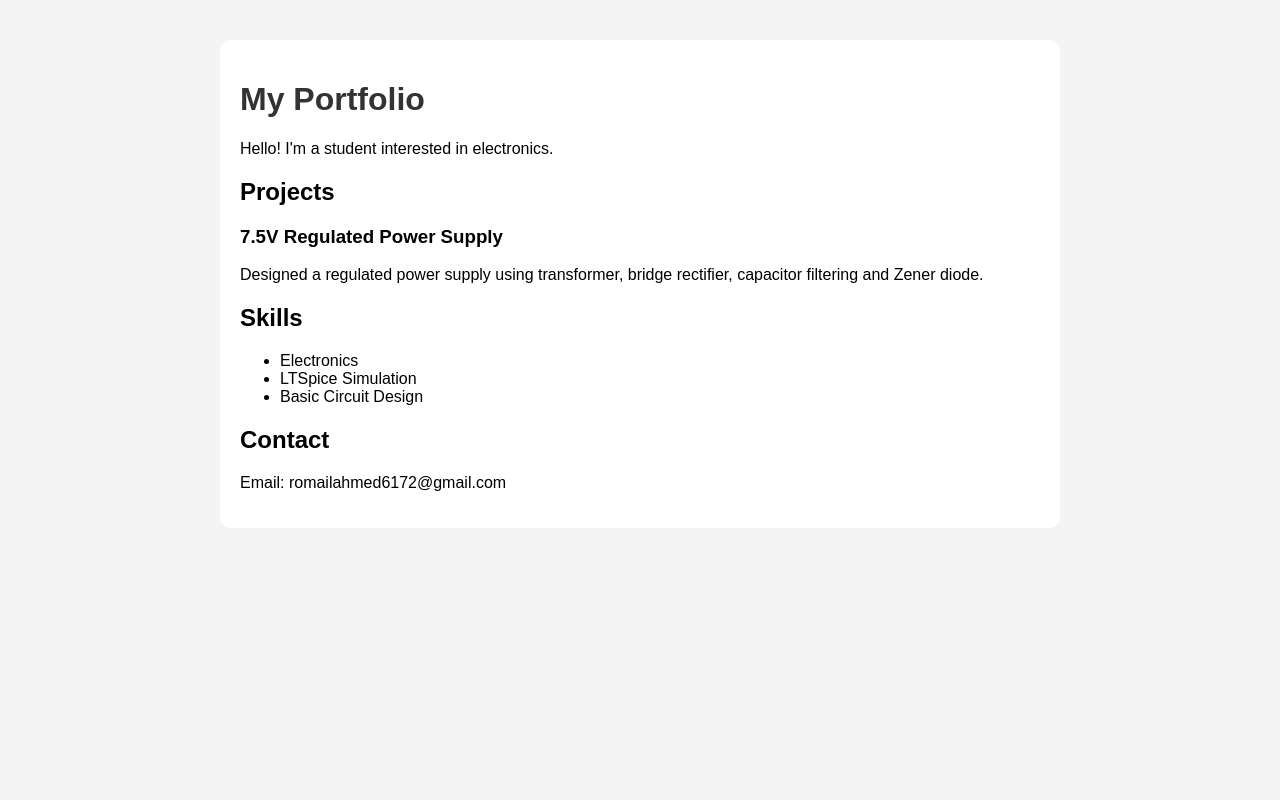
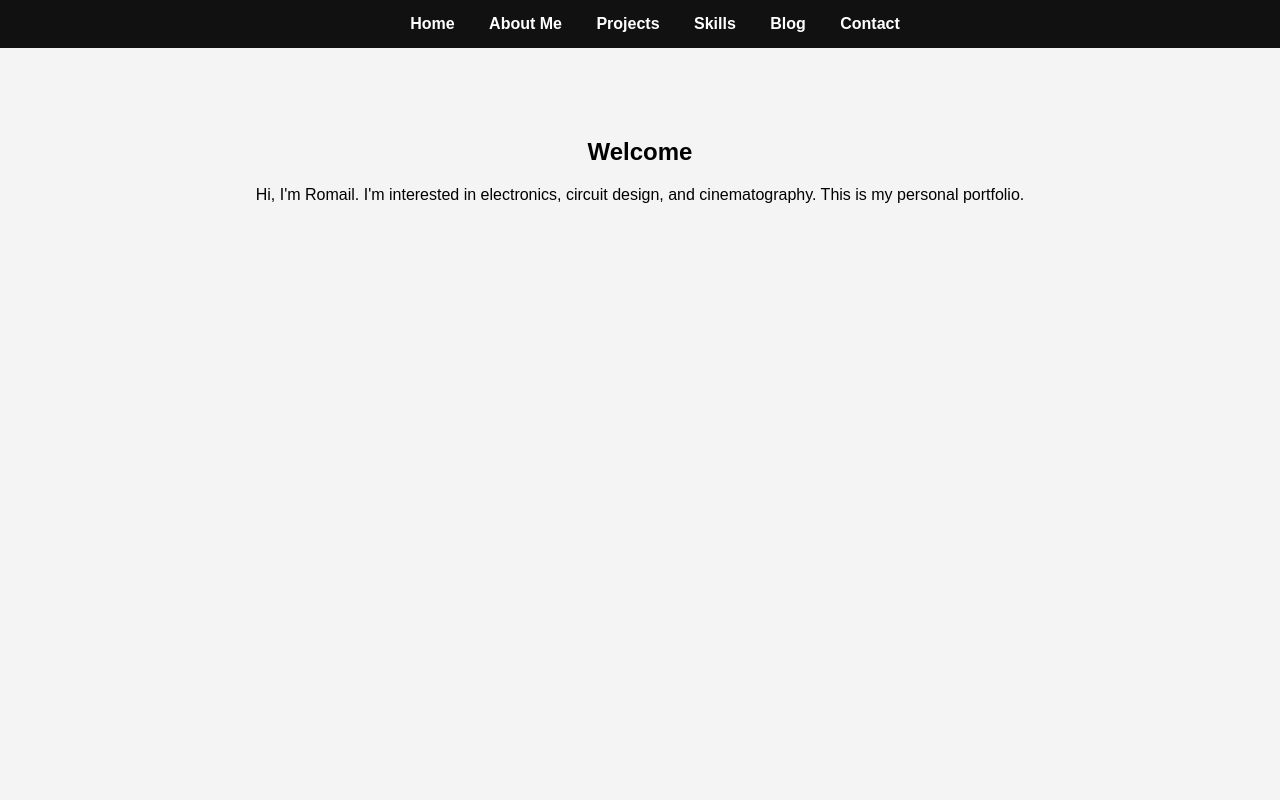
Before and after one commit to romail6621/romail6621.github.io, a plain HTML site: page index.html in a window 1280 px wide. Shown: the top 800 px of the page. Drawn offline with Linux system fonts and the light colour scheme.

Commit message:
Update index.html

````diff
--- a/index.html
+++ b/index.html
@@ -1,28 +1,91 @@
+```html
 <!DOCTYPE html>
-<html>
+<html lang="en">
 <head>
+<meta charset="UTF-8">
+<meta name="viewport" content="width=device-width, initial-scale=1.0">
 <title>My Portfolio</title>
+
 <style>
+
 body{
-font-family: Arial;
-margin:40px;
-background:#f4f4f4;
+    margin:0;
+    font-family:Arial, Helvetica, sans-serif;
+    scroll-behavior:smooth;
+}
+
+/* Navigation Bar */
+
+nav{
+    position:fixed;
+    top:0;
+    width:100%;
+    background:#111;
+    padding:15px;
+    text-align:center;
+}
+
+nav a{
+    color:white;
+    margin:0 15px;
+    text-decoration:none;
+    font-weight:bold;
+}
+
+nav a:hover{
+    color:#00adb5;
+}
+
+/* Sections */
+
+section{
+    padding:100px 20px;
+    min-height:100vh;
 }
 
 .container{
-background:white;
-padding:20px;
-border-radius:10px;
-max-width:800px;
-margin:auto;
+    max-width:900px;
+    margin:auto;
 }
 
-h1{
-color:#333;
+/* Different section colors */
+
+#home{background:#f4f4f4;}
+#about{background:#ffffff;}
+#projects{background:#f4f4f4;}
+#skills{background:#ffffff;}
+#blog{background:#f4f4f4;}
+#contact{background:#ffffff;}
+
+h1,h2{
+    text-align:center;
 }
 
 .project{
-margin-bottom:20px;
+    background:white;
+    padding:20px;
+    margin:15px 0;
+    border-radius:8px;
+    box-shadow:0 2px 5px rgba(0,0,0,0.1);
+}
+
+ul{
+    list-style:none;
+    padding:0;
+}
+
+li{
+    background:#eee;
+    padding:10px;
+    margin:8px 0;
+    border-radius:5px;
+}
+
+footer{
+    text-align:center;
+    padding:20px;
+    background:#111;
+    color:white;
 }
 
 </style>
@@ -30,30 +93,102 @@ margin-bottom:20px;
 
 <body>
 
+<nav>
+<a href="#home">Home</a>
+<a href="#about">About Me</a>
+<a href="#projects">Projects</a>
+<a href="#skills">Skills</a>
+<a href="#blog">Blog</a>
+<a href="#contact">Contact</a>
+</nav>
+
+
+<section id="home">
 <div class="container">
+<h1>Welcome</h1>
+<p style="text-align:center;">
+Hi, I'm Romail. I'm interested in electronics, circuit design,
+and cinematography. This is my personal portfolio.
+</p>
+</div>
+</section>
 
-<h1>My Portfolio</h1>
-<p>Hello! I'm a student interested in electronics.</p>
 
+<section id="about">
+<div class="container">
+<h2>About Me</h2>
+<p>
+I am a student passionate about building electronics projects
+like regulated power supplies and experimenting with camera
+technology such as CinePi systems. I enjoy learning how
+hardware and filmmaking technology work.
+</p>
+</div>
+</section>
+
+
+<section id="projects">
+<div class="container">
 <h2>Projects</h2>
 
 <div class="project">
 <h3>7.5V Regulated Power Supply</h3>
-<p>Designed a regulated power supply using transformer, bridge rectifier, capacitor filtering and Zener diode.</p>
+<p>Designed a power supply using transformer, bridge rectifier,
+filter capacitor, and Zener diode regulation.</p>
 </div>
 
+<div class="project">
+<h3>LTSpice Circuit Simulations</h3>
+<p>Simulated diode networks and regulated power supplies
+for electronics coursework.</p>
+</div>
 
+</div>
+</section>
+
+
+<section id="skills">
+<div class="container">
 <h2>Skills</h2>
+
 <ul>
-<li>Electronics</li>
+<li>Electronics Circuit Design</li>
 <li>LTSpice Simulation</li>
-<li>Basic Circuit Design</li>
+<li>Basic HTML & Web Development</li>
+<li>Cinematography Research</li>
 </ul>
 
+</div>
+</section>
+
+
+<section id="blog">
+<div class="container">
+<h2>Blog</h2>
+<p>
+This section will contain posts about my experiments,
+electronics builds, and camera research.
+</p>
+</div>
+</section>
+
+
+<section id="contact">
+<div class="container">
 <h2>Contact</h2>
-<p>Email: romailahmed6172@gmail.com</p>
+
+<p>Email: your@email.com</p>
+
+<p>GitHub: github.com/yourusername</p>
 
 </div>
+</section>
+
+
+<footer>
+<p>© 2026 My Portfolio</p>
+</footer>
 
 </body>
 </html>
+```
````
